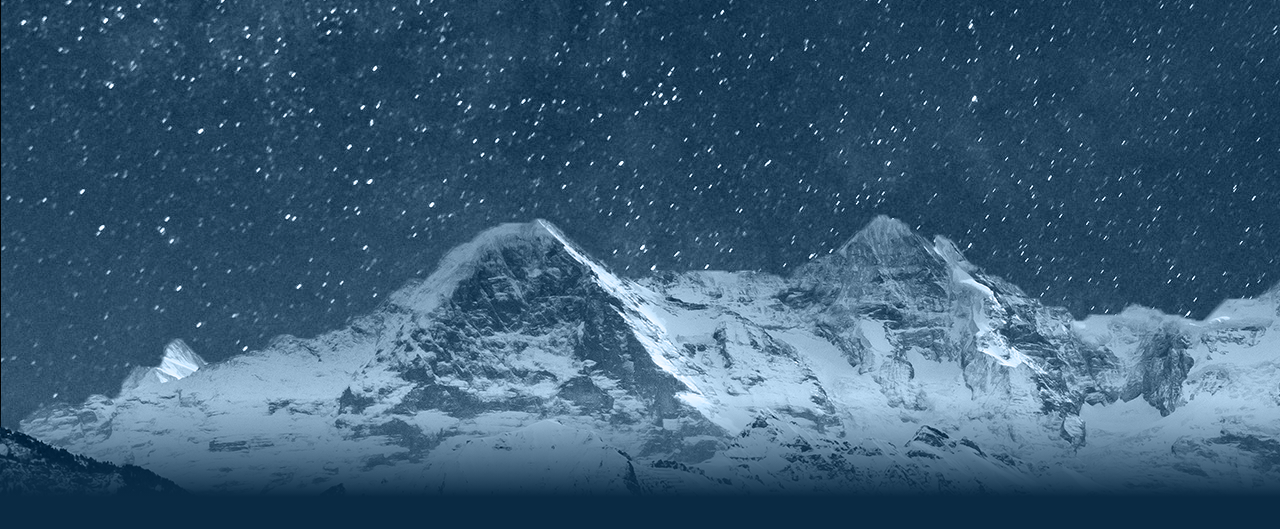
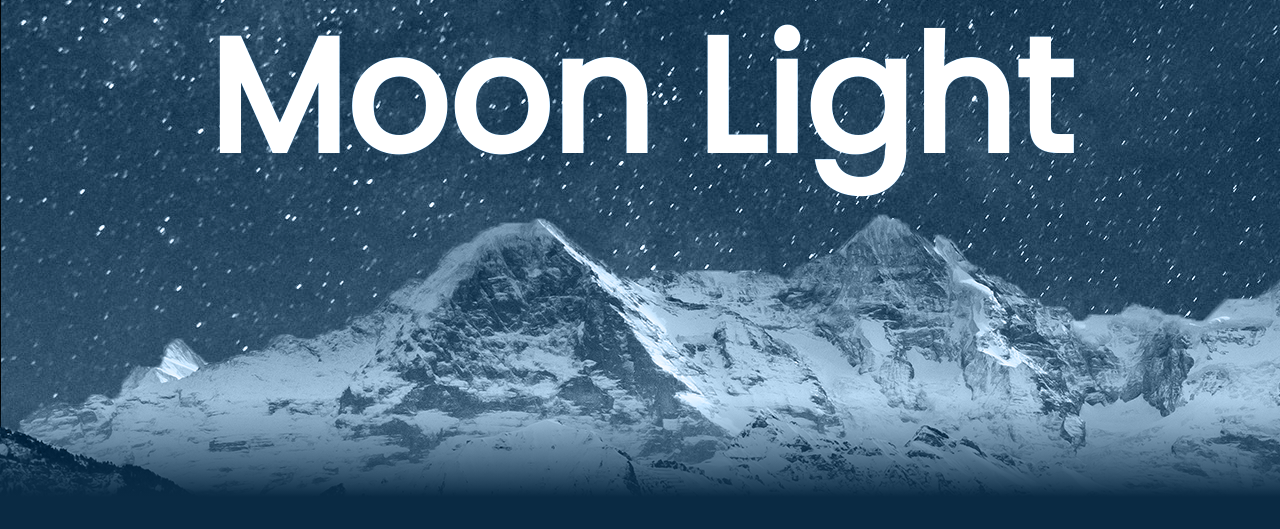
Before and after one commit to dagibu301/Moonlight-Parallax, a plain HTML site: page index.html in a window 1280 px wide. Shown: the part 303-832 px from the top of the page. Drawn offline with Linux system fonts and the light colour scheme.

Commit message:
aditional styles

```diff
--- a/style.css
+++ b/style.css
@@ -51,3 +51,10 @@ section img {
     object-fit: cover;
     pointer-events: none;
 }
+
+#text {
+    position: relative;
+    color: #ffffff;
+    font-size: 10em;
+    z-index: 1;
+}
```
